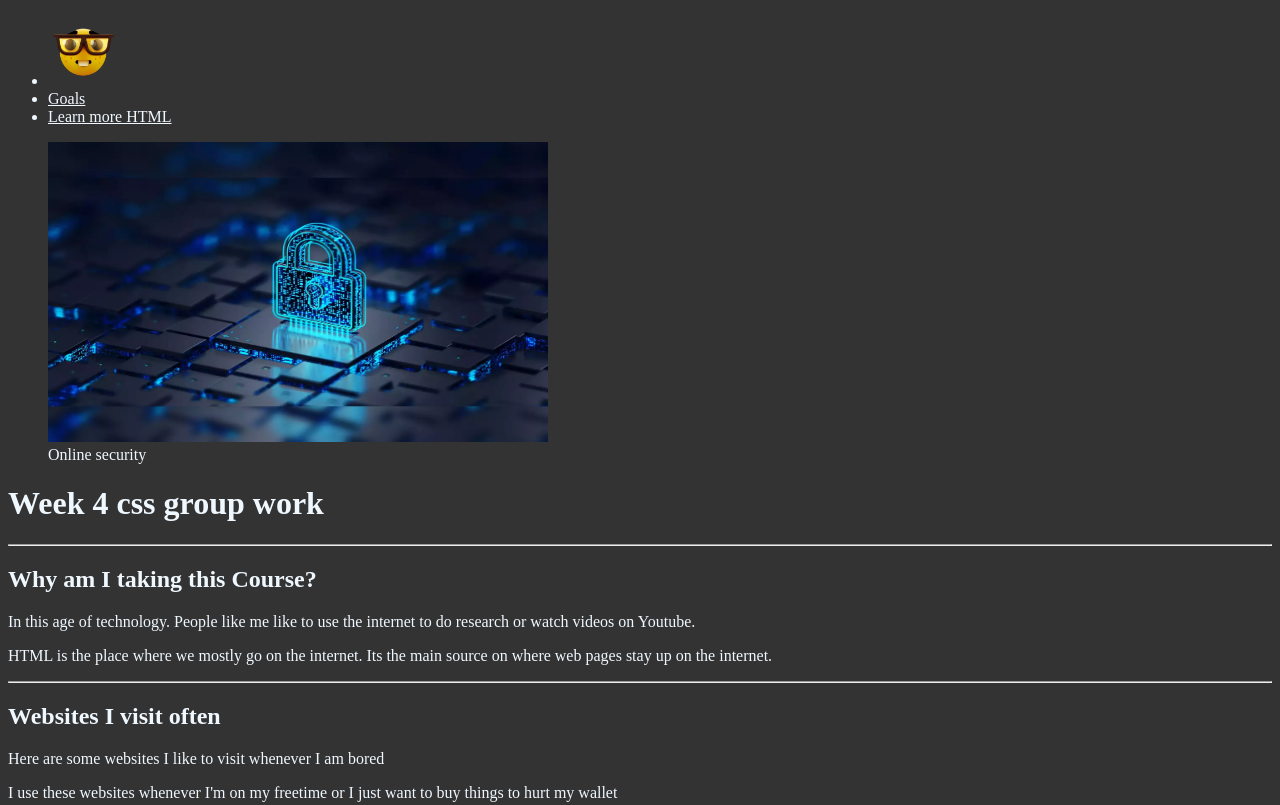
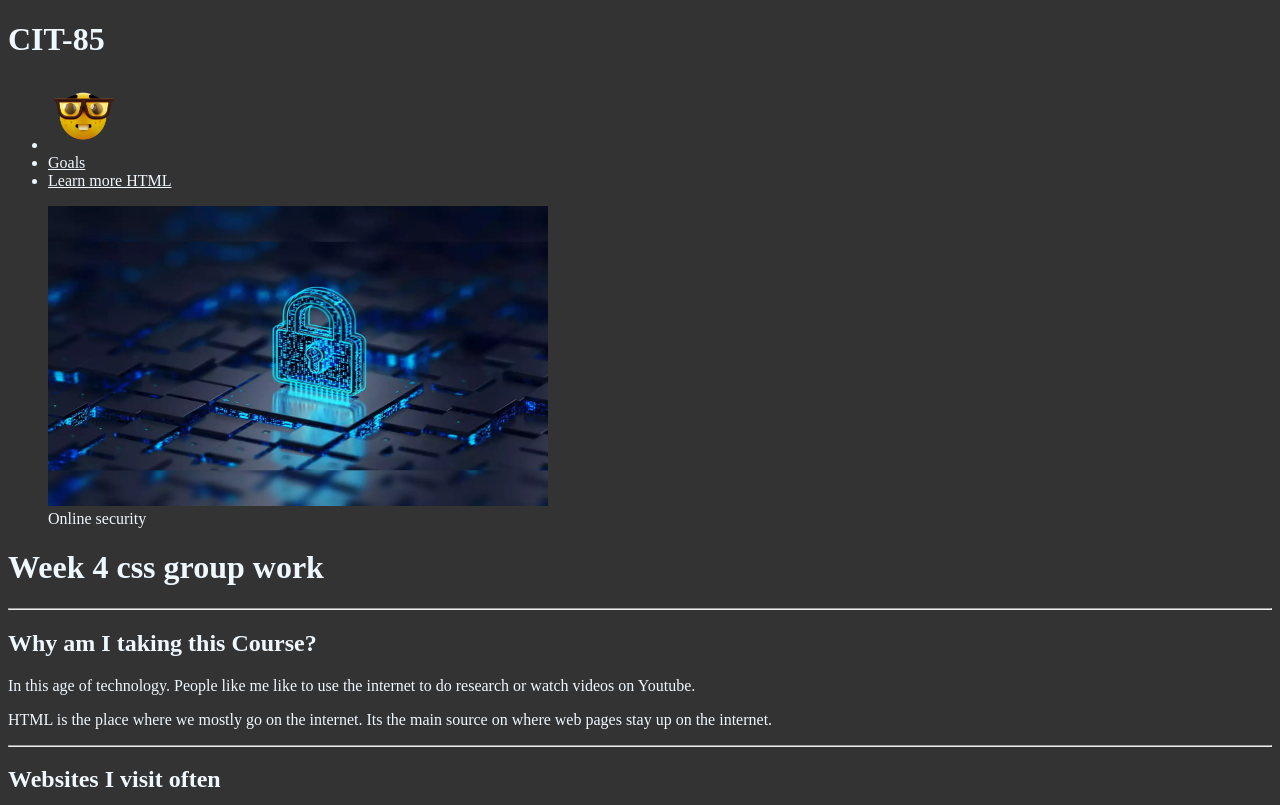
Before and after one commit to CIT85/Tonyh-pub, a plain HTML site: page w4/index.html in a window 1280 px wide. Shown: the top 805 px of the page. Drawn offline with Linux system fonts and the light colour scheme.

Commit message:
semantic tags, tables and forms

```diff
--- a/w4/index.html
+++ b/w4/index.html
@@ -1,7 +1,8 @@
 <!DOCTYPE html>
 <html lang="en">
     <Head>
-        <meta charset="UTF-8">
+        <h1>CIT-85</h1>
+    <meta charset="UTF-8">
     <meta name="viewport" content="width=device-width, initial-scale=1.0">
     <meta name="author" content="Tony Horta.">
     <meta name="description" content="Week 4 css group work.">
@@ -12,7 +13,8 @@
 </head>
 
     <body>
-       <nav>
+        <header>
+       <nav class="List" name="list">
         <ul>
             <li>
                 <a href="index.html">
@@ -87,7 +89,7 @@
        </ul>
         </section>
 <hr>
-        <section>
+        <section class="My Homework schedule">
             <article>
                 <h1>My Homework schedule</h1>
                 <table border="1">
```
